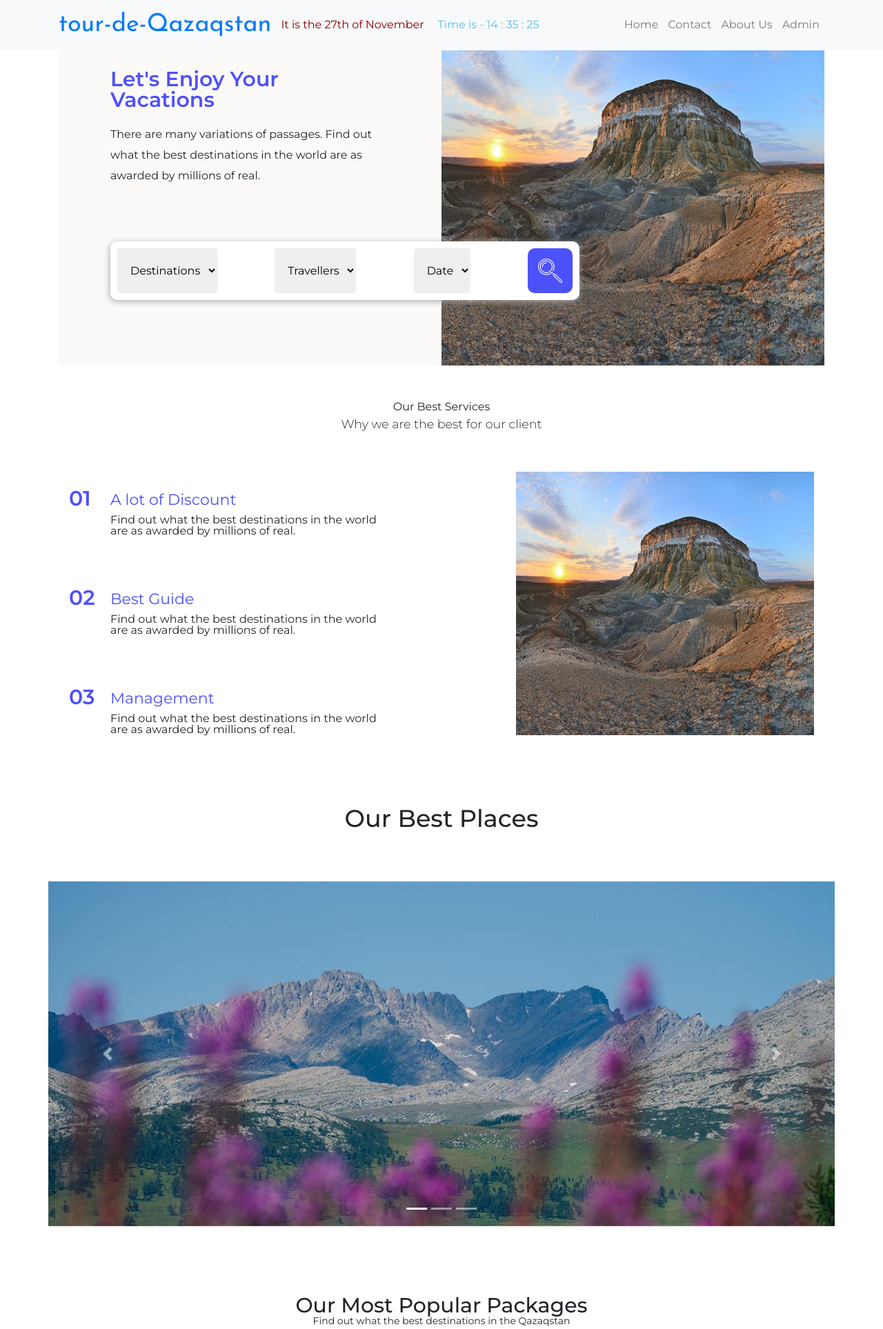
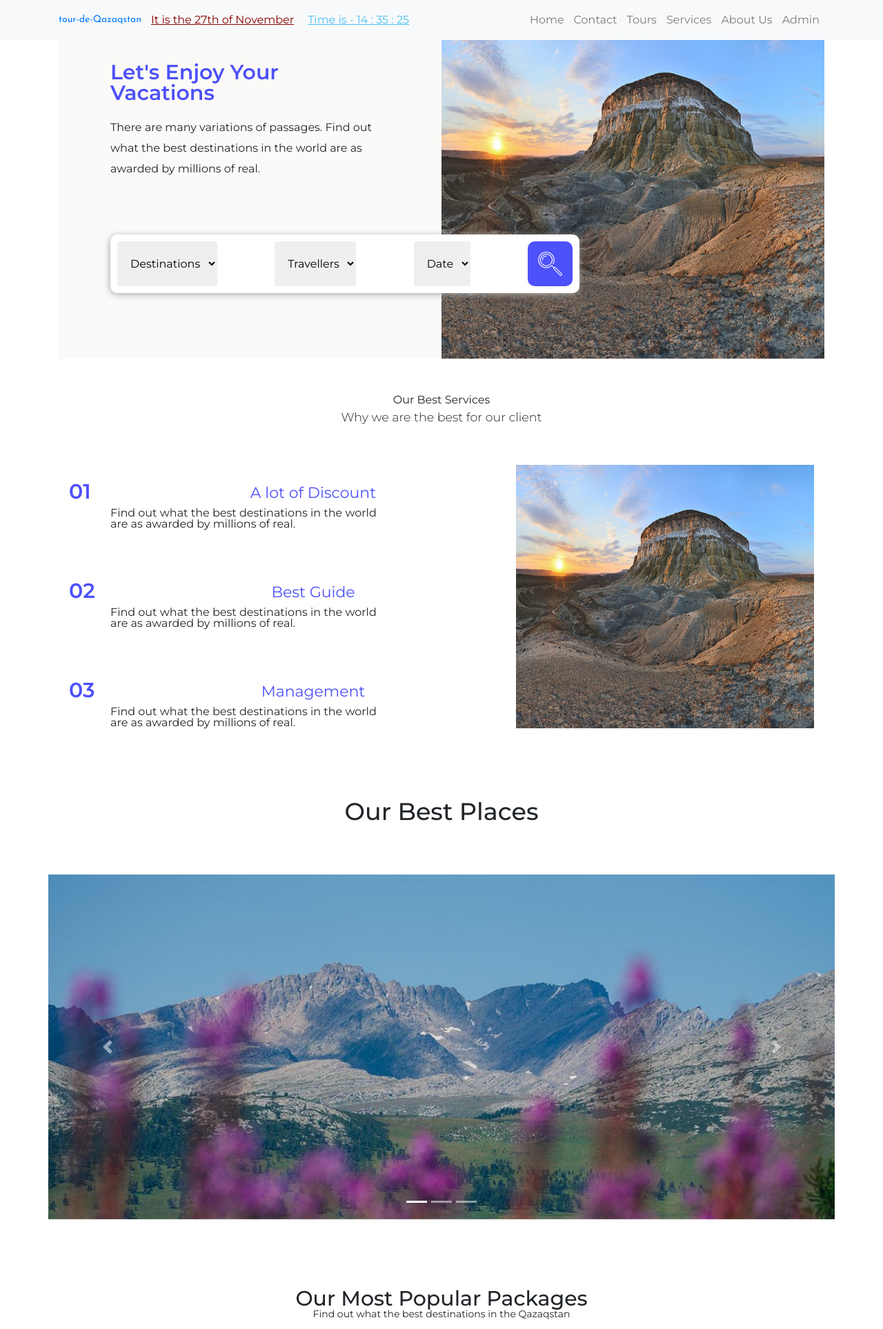
Before and after one commit to nurmoohamedi/travel-agency-project-on-Django, a Django app: page / in a window 1280 px wide. Shown: the top 1927 px of the page at 69% size. Run offline with Django 3.2, Linux system fonts and the light colour scheme; some libraries are stand-ins or nearby versions.

Commit message:
added two templates, urls, views

```diff
--- a/web_tech_django/apps/blog/urls.py
+++ b/web_tech_django/apps/blog/urls.py
@@ -9,5 +9,7 @@
     path('', views.index, name='index'),
     path('about', views.about, name='about'),
     path('contact', views.contact, name='contact'),
+    path('tours', views.tours, name='tours'),
+    path('services', views.services, name='services'),
     path('admin', admin.site.urls),
 ]
--- a/web_tech_django/apps/blog/views.py
+++ b/web_tech_django/apps/blog/views.py
@@ -1,15 +1,14 @@
 from django.shortcuts import render
 from .models import Member
 
-
 team_members = ({
-  "fname": "Muhamedi",
-  "lname": "Nurmuhammed",
-  "bdate": 2002,
-  "email": "nurmoohamedi@gmail.com",
-  "phone": "+77471970242",
-  "group": "ITSE-1902",
-  "position": "Director/Developer"
+    "fname": "Muhamedi",
+    "lname": "Nurmuhammed",
+    "bdate": 2002,
+    "email": "nurmoohamedi@gmail.com",
+    "phone": "+77471970242",
+    "group": "ITSE-1902",
+    "position": "Director/Developer"
 })
 
 
@@ -18,7 +17,6 @@
 
 
 def contact(request):
-
     members = Member.objects.all()
 
     return render(request, 'blog/contact.html', {'team': team_members, 'members': members})
@@ -26,3 +24,11 @@
 
 def about(request):
     return render(request, 'blog/about.html', {'team': team_members})
+
+
+def tours(request):
+    return render(request, 'blog/tours.html')
+
+
+def services(request):
+    return render(request, 'blog/services.html')
--- a/web_tech_django/settings.py
+++ b/web_tech_django/settings.py
@@ -29,7 +29,7 @@
 # SECURITY WARNING: don't run with debug turned on in production!
 DEBUG = True
 
-ALLOWED_HOSTS = ['nurmoohamedi.pythonanywhere.com']
+ALLOWED_HOSTS = ['nurmoohamedi.pythonanywhere.com','127.0.0.1']
 
 
 # Application definition
--- a/web_tech_django/static/blog/css/boot_style.css
+++ b/web_tech_django/static/blog/css/boot_style.css
@@ -9,94 +9,6 @@
     font-family: 'Montserrat', sans-serif;
  */
 
-/*Обнуление*/
-*{padding:0;margin:0;border:0;}
-*,*:before,*:after{-moz-box-sizing:border-box;-webkit-box-sizing:border-box;box-sizing:border-box;}
-:focus,:active{outline:none;}
-a:focus,a:active{outline:none;}
-nav,footer,header,aside{display:block;}
-html,body{height:100%;width:100%;font-size:100%;line-height:1;font-size:14px;-ms-text-size-adjust:100%;-moz-text-size-adjust:100%;-webkit-text-size-adjust:100%;}
-input,button,textarea{font-family:inherit;}
-input::-ms-clear{display:none;}
-button{cursor:pointer;}
-button::-moz-focus-inner{padding:0;border:0;}
-a,a:visited{text-decoration:none;}
-a:hover{text-decoration:none;}
-ul li{list-style:none;}
-img{vertical-align:top;}
-h1,h2,h3,h4,h5,h6{font-size:inherit;font-weight:inherit;}
-/*--------------------*/
-
-
-/*Global*/
-*{
-	font-family: 'Montserrat', sans-serif;
-	font-size: 16px;
-	/*transition: 0.4s ease;*/
-
-}
-body
-{
-	padding-top: 30px;
-}
-.container_{
-	/*width: 1180px;*/
-	width: 80%;
-	margin: 0 auto;
-}
-
-.wrapper{
-	min-height: 100%;
-	overflow: hidden;
-
-	display: flex;
-	flex-direction: column;
-}
-
-/* Header --------------------------------*/
-.header
-{
-	padding: 10px 0;
-	font-size: 18px;
-}
-.fixed
-{
-	position: fixed;
-
-	padding: 10px 0;
-	width: 100%;
-	z-index: 3;
-	background-color: #fff;
-}
-.header a
-{
-	margin-right: 20px;
-}
-.header__navbar{
-	background-color: #fff;
-}
-.header__logo
-{
-	font-family: 'Josefin Sans', sans-serif;
-	color: #4d51fa;
-	font-size: 36px;
-}
-/*#last{
-	padding: 15px 25px;
-	background-color: #4d51fa;
-	border: 2px solid #4d51fa;
-	border-radius: 35px;
-	color: #fff;
-}
-#last:hover
-{
-	color: #4d51fa;
-	background-color: #fff;
-}
-#last a
-{
-	color: #fff;
-}*/
 
 /* Enjoy  --------------------------------*/
 
@@ -374,209 +286,3 @@
 	color: #4d51fa;
 	font-weight: 600;
 }
-
-
-/*Footer*/
-
-.footer{
-	padding: 60px 0;
-}
-.footer a{	text-decoration: none;}
-
-.footer__row
-{
-	display: flex;
-	justify-content: space-between;
-}
-.footer__logo a{
-	font-family: 'Josefin Sans', sans-serif;
-	font-size: 24px;
-	color: #4d51fa;
-}
-.footer__logo{padding-bottom: 20px;}
-.footer__soc-media
-{
-	margin: 30px 0;
-}
-.footer__subtitle
-{
-	font-size: 14px;
-	color: gray;
-}
-.footer__soc-media a{padding-right: 8px;}
-.footer__soc-media img
-{
-	width: 20px;
-}
-.footer__soc-media img:hover
-{
-	opacity: 0.4;
-}
-.footer__rights
-{
-	padding: 50px 0 0 0;
-	font-size: 14px;
-	color: gray;
-	word-spacing: 1px;
-}
-
-.footer__links
-{
-	display: flex;
-}
-.link-col
-{
-	display: flex;
-	flex-direction: column;
-
-	padding-left: 100px;
-}
-.link-col:first-child
-	{
-		padding-left: 0;
-	}
-.link__title
-{
-	font-size: 16px;
-	font-weight: 700;
-	padding-bottom: 20px;
-}
-.link-col a
-{
-	font-size: 14px;
-	padding: 8px 0;
-	color: gray;
-}
-.link-col a:hover{color: #000;}
-
-
-/*Responsivity*/
-
-@media(max-width: 1100px){
-
-	.header
-	{
-		padding: 10px 0;
-	}
-	.header__topnav
-	{
-		display: grid;
-		/*flex-direction: column;*/
-		text-align: right;
-	}
-	.header__topnav li{
-		text-align: right;
-
-		padding: 4px 0px;
-		margin: 0;
-		text-align: right;
-		font-size: 14px;
-	}
-	#last
-	{
-		padding: 10px 20px;
-
-		border: none;
-		border-radius: 0;
-		border-right: 2px solid #000;
-		border-bottom: 2px solid #fff;
-		background-color: #fff;
-
-
-	}
-	#last:hover
-	{
-		border: none;
-		border-radius: 0;
-		border-bottom: 2px solid #000;
-		border-right: 2px solid #000;
-		background-color: #fff;
-	}
-	#last a{color: #000;}
-
-
-	.enjoy__title
-	{
-		padding: 15px 0;
-	}
-	.enjoy__row
-	{
-		flex-direction: column;
-	}
-	.enjoy__body
-	{
-		margin: 20px 0;
-	}
-	.enjoy__search
-	{
-
-	}
-
-
-	.services__row
-	{
-		flex-direction: column;
-	}
-	.services
-	{
-		padding: 0;
-	}
-	.services__features
-	{
-		padding: 20px 0;
-	}
-	.services__header
-	{
-		padding: 20px 0 0 0;
-	}
-	.item__text{padding: 0;}
-}
-
-@media(max-width: 900px)
-{
-	.enjoy__body{padding: 0 30px;}
-	.packages{padding: 20px 0;}
-	.packages__header
-	{
-		padding: 20px 0;
-	}
-	.packages__row
-	{
-		flex-direction: column;
-	}
-	.packages__column
-	{
-		margin: 5px 0;
-	}
-	/*.packages__column img{min-width: 700px;}*/
-
-	.footer{padding: 20px 0;}
-	.footer__row
-	{
-		flex-direction: column;
-	}
-	.footer__rights
-	{
-		padding: 0 0 30px 0;
-	}
-
-
-	.enjoy__search
-	{
-		width: 370px;
-		margin: 0 auto;
-	}
-	.enjoy__search form
-	{
-		padding: 10px 10px;
-	}
-	.enjoy__search select
-	{
-		/*padding: 10px 0 10px 10px;*/
-		padding:0;
-		margin: 0;
-		text-align: center;
-
-	}
-
-}
--- a/web_tech_django/static/blog/css/style.css
+++ b/web_tech_django/static/blog/css/style.css
@@ -1,15 +1,35 @@
 @import url('https://fonts.googleapis.com/css2?family=Josefin+Sans&family=Lato&family=Montserrat:wght@300;400;500;600&display=swap');
 
-input, textarea
-{
-	border: none;
-}
+
+/*Обнуление*/
+*{padding:0;margin:0;border:0;}
+*,*:before,*:after{-moz-box-sizing:border-box;-webkit-box-sizing:border-box;box-sizing:border-box;}
+:focus,:active{outline:none;}
+a:focus,a:active{outline:none;}
+nav,footer,header,aside{display:block;}
+html,body{height:100%;width:100%;font-size:100%;line-height:1;font-size:14px;-ms-text-size-adjust:100%;-moz-text-size-adjust:100%;-webkit-text-size-adjust:100%;}
+input,button,textarea{font-family:inherit;}
+input::-ms-clear{display:none;}
+button{cursor:pointer;}
+button::-moz-focus-inner{padding:0;border:0;}
+a,a:visited{text-decoration:none;}
+a:hover{text-decoration:none;}
+ul li{list-style:none;}
+img{vertical-align:top;}
+h1,h2,h3,h4,h5,h6{font-size:inherit;font-weight:inherit;}
+/*--------------------*/
+
 body{
 	background-color: #fff;
 	padding: 20px 0;
 
 	font-family: 'Montserrat', sans-serif;
 	font-size: 16px;
+
+}
+input, textarea
+{
+	border: none;
 }
 a.header__logo
 {
@@ -159,7 +179,6 @@
 
 .footer{
 	padding: 60px 0;
-	background-color: #4d51fa;
 }
 .footer__row
 {
@@ -227,6 +246,7 @@
 }
 .link-col a:hover{color: #000;}
 
+
 /* Responsivity */
 @media(max-width: 900px)
 {
--- a/web_tech_django/templates/base.html
+++ b/web_tech_django/templates/base.html
@@ -22,9 +22,10 @@
     <script src="https://maxcdn.bootstrapcdn.com/bootstrap/4.5.2/js/bootstrap.min.js"></script>
 
 
-    {% block link %}
+{#    {% block link %}#}
         <link rel="stylesheet" href="{% static 'blog/css/style.css' %}">
-    {% endblock %}
+    <link rel="stylesheet" href="{% static 'blog/css/boot_style.css' %}">
+{#    {% endblock %}#}
 </head>
 <body>
     <div class="category">
@@ -53,6 +54,12 @@
                   <a href="{% url 'blog:contact' %}" class="nav-link">Contact</a>
                 </li>
                 <li class="nav-item">
+                  <a href="{% url 'blog:tours' %}" class="nav-link">Tours</a>
+                </li>
+                <li class="nav-item">
+                  <a href="{% url 'blog:services' %}" class="nav-link">Services</a>
+                </li>
+                <li class="nav-item">
                   <a href="{% url 'blog:about' %}" class="nav-link">About Us</a>
                 </li>
                 <li class="nav-item">
@@ -73,7 +80,7 @@
 			<div class="footer__row">
 				<div class="footer__body">
 					<div class="footer__logo">
-						<a href="index.html">tour-de-Qazaqstan</a>
+						<a href="{% url 'blog:index' %}">tour-de-Qazaqstan</a>
 					</div>
 					<div class="footer__subtitle">Find out what the best destinations in the Qazaqstan.</div>
 					<div class="footer__soc-media">
--- a/web_tech_django/templates/blog/index.html
+++ b/web_tech_django/templates/blog/index.html
@@ -2,11 +2,6 @@
 {% load static %}
 
 {% block title %}Main Page{% endblock %}
-
-{#{% block active %}{% endblock %}#}
-{% block link %}
-    <link rel="stylesheet" href="{% static 'blog/css/boot_style.css' %}">
-{% endblock %}
 
 {% block content %}
 
```
